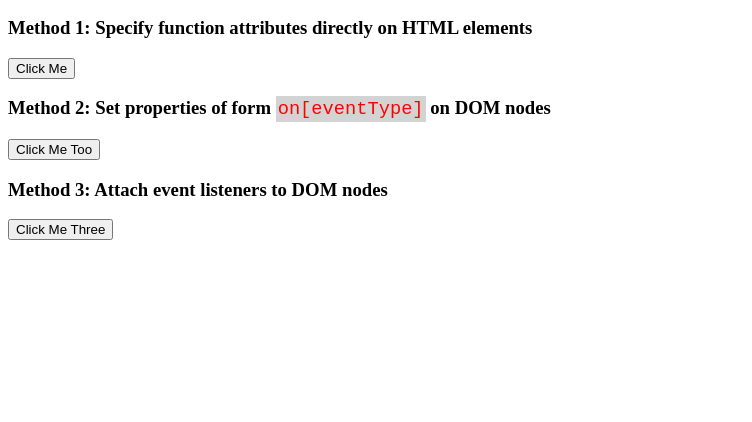
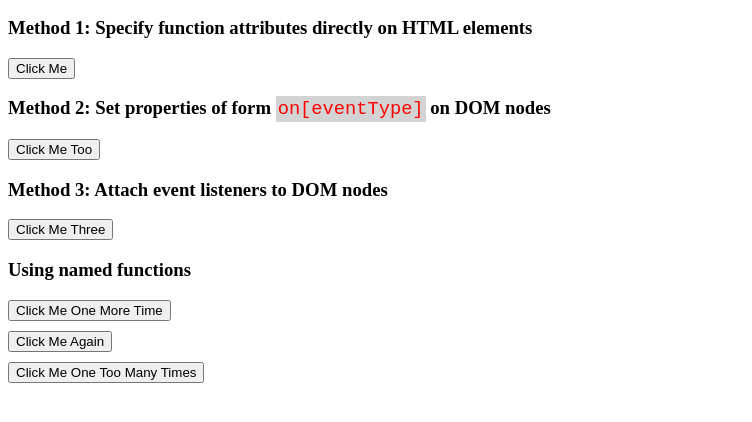
Before and after one commit to skyeoh/javascript-practice, a plain HTML site: page 08-DOM-manipulation-and-events/events.html in a window 1280 px wide. Shown: the part 110-532 px from the top of the page, without its empty margins (0-752 px from the left). Drawn offline with Linux system fonts and the light colour scheme.

Commit message:
Implement event handling using named function

```diff
--- a/08-DOM-manipulation-and-events/events.html
+++ b/08-DOM-manipulation-and-events/events.html
@@ -20,6 +20,11 @@
         <h3>Method 3: Attach event listeners to DOM nodes</h3>
         <button id="btn-2">Click Me Three</button>
 
+        <h3>Using named functions</h3>
+        <button class="named-func" onclick="alertFunction()">Click Me One More Time</button>
+        <button class="named-func">Click Me Again</button>
+        <button class="named-func">Click Me One Too Many Times</button>
+
         <script>
             /***** Method 2 *****/
             const btn1 = document.querySelector('#btn-1');
@@ -37,6 +42,21 @@
             btn2.addEventListener('click', () => {
                 alert('Hello World');
             });
+
+            /***** Using named functions *****/
+            btnGroup = document.querySelectorAll('.named-func');
+            btnGroup = Array.from(btnGroup);
+            btnGroup.forEach(btn => {
+                btn.style.display = 'block';
+                btn.style.marginBottom = '10px';
+            });
+
+            btnGroup[1].onclick = alertFunction;
+            btnGroup[2].addEventListener('click', alertFunction);
+
+            function alertFunction() {
+                alert('YAY! YOU DID IT!');
+            }
         </script>
     </body>
 </html>
```
